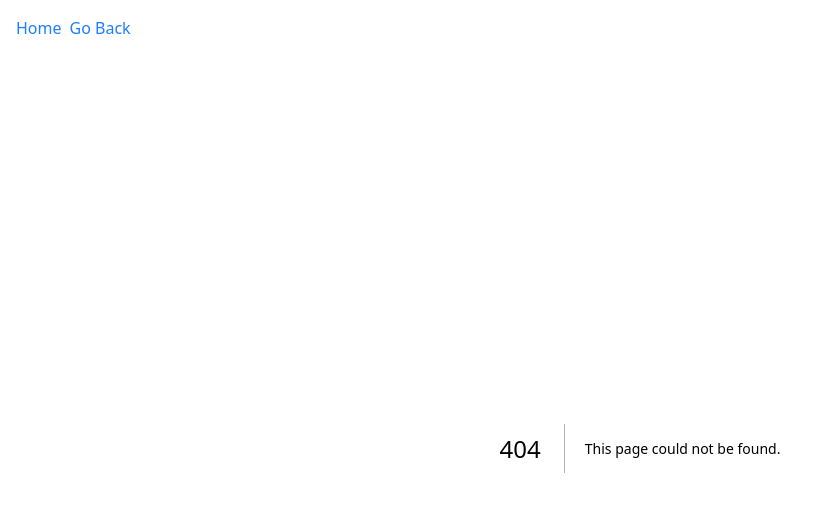
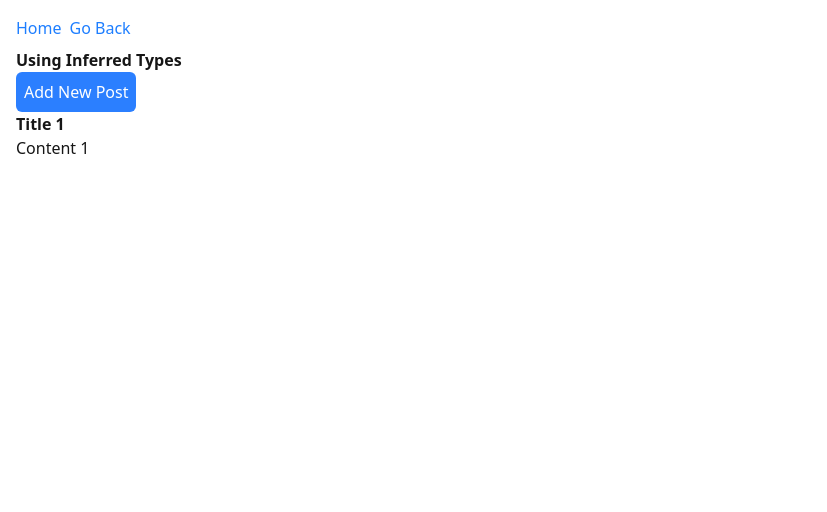
Before and after one commit to emanuelefavero/react-typescript, a Next.js app: page /using-inferred-types in a window 1280 px wide. Before the commit this address had no page. Shown: the top 512 px of the page, without its empty margins (0-827 px from the left). Built offline with nearby package versions, Linux system fonts and the light colour scheme.

Commit message:
feat: add using-inferred-types

```diff
--- a/src/app/page.tsx
+++ b/src/app/page.tsx
@@ -57,6 +57,9 @@ export default function Home() {
         <li>
           <Link href='/component-props'>ComponentProps</Link>
         </li>
+        <li>
+          <Link href='/using-inferred-types'>Using Inferred Types</Link>
+        </li>
       </ul>
     </>
   )
--- /dev/null
+++ b/src/app/using-inferred-types/page.tsx
@@ -0,0 +1,42 @@
+'use client'
+
+import Button from '@/components/shared/Button'
+import { useState } from 'react'
+
+export default function Page() {
+  const [posts, setPosts] = useState([
+    {
+      id: crypto.randomUUID(),
+      title: 'Title 1',
+      content: 'Content 1',
+    },
+  ])
+
+  const newPost = {
+    id: crypto.randomUUID(),
+    title: 'New Title',
+    content: 'New Content',
+  }
+
+  // * Use `typeof` to get the inferred type of `newPost`
+  // TIP: With `typeof`, you can capture the shape of the object without explicitly defining the type
+  const addNewPost = (post: typeof newPost) =>
+    setPosts((prev) => [post, ...prev])
+
+  return (
+    <>
+      <h1>Using Inferred Types</h1>
+
+      {posts.length < 2 && (
+        <Button onClick={() => addNewPost(newPost)}>Add New Post</Button>
+      )}
+
+      {posts.map((post) => (
+        <div key={post.id}>
+          <h2>{post.title}</h2>
+          <p>{post.content}</p>
+        </div>
+      ))}
+    </>
+  )
+}
--- a/src/components/shared/Button.tsx
+++ b/src/components/shared/Button.tsx
@@ -6,7 +6,7 @@ export default function Component({ className, ...props }: Props) {
   return (
     <button
       className={cn(
-        'cursor-pointer rounded-md bg-blue-500 p-2 text-white transition-transform duration-200 hover:bg-blue-600 active:scale-95',
+        'cursor-pointer rounded-md bg-blue-500 p-2 text-white transition-transform duration-200 select-none hover:bg-blue-600 active:scale-95 disabled:pointer-events-none disabled:opacity-50',
         className,
       )}
       {...props}
```
